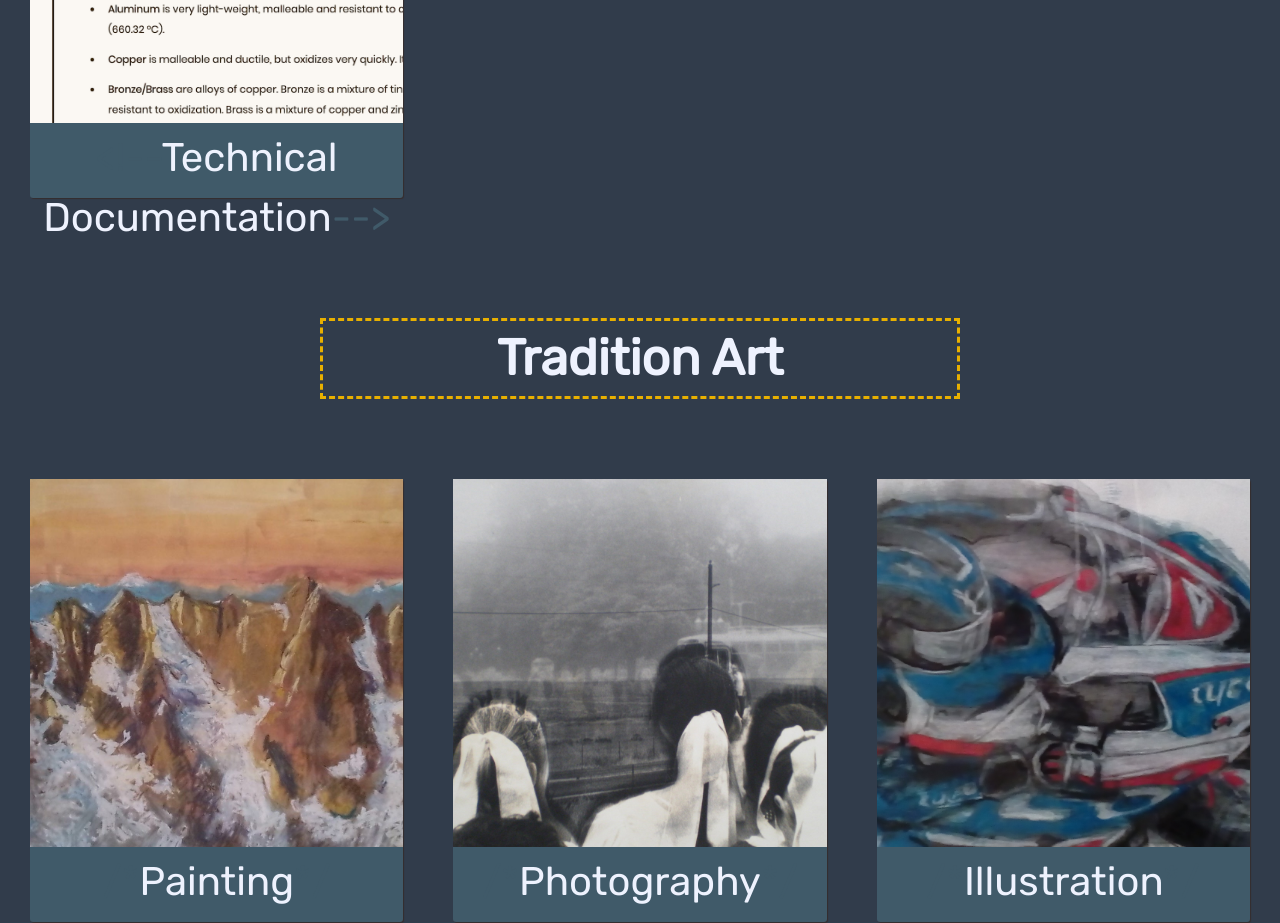
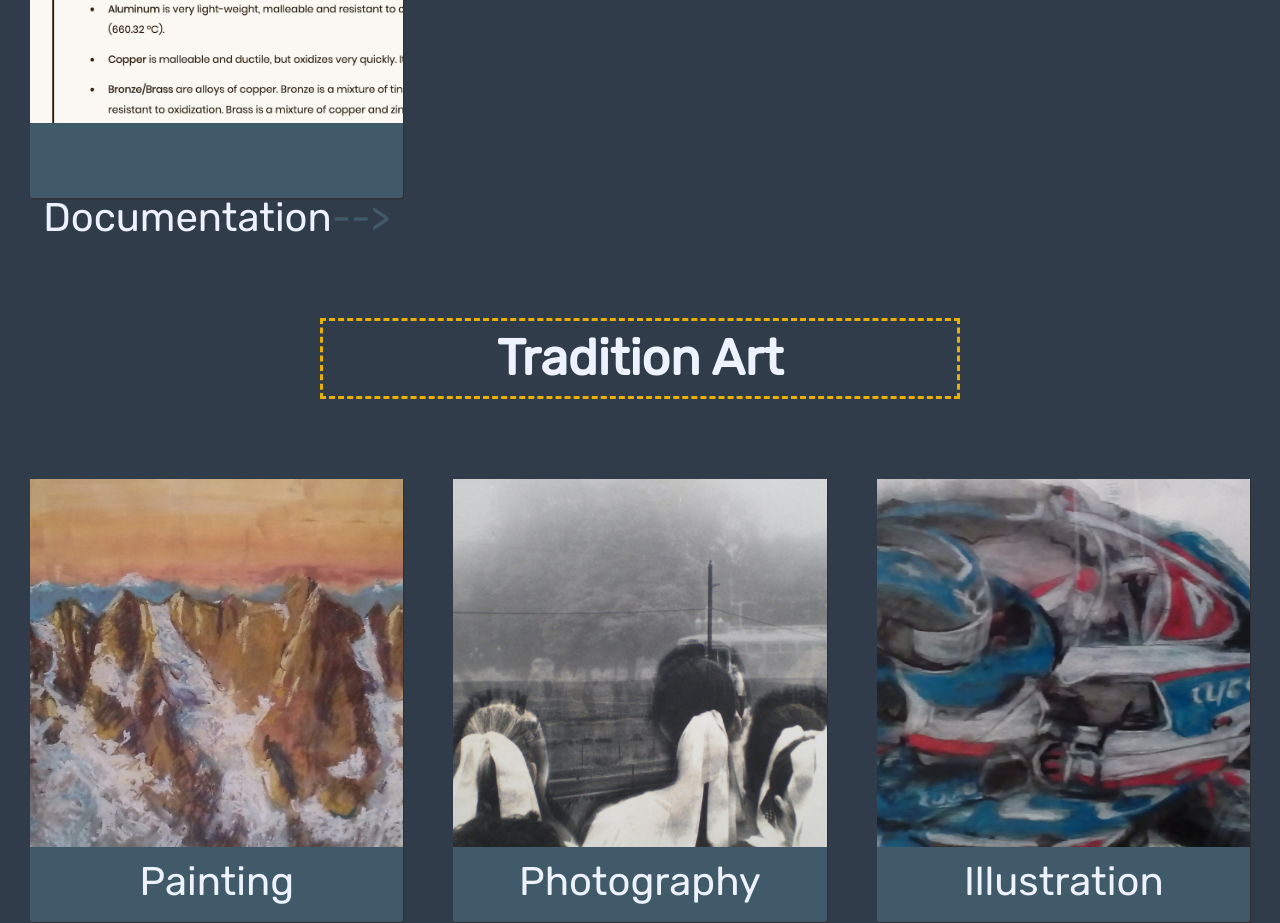
Before and after one commit to HelenHMaher/portfolio, a plain HTML site: page index.html in a window 1280 px wide. Shown: the part 1940-2863 px from the top of the page. Drawn offline with Linux system fonts and the light colour scheme.

Commit message:
format fix

```diff
--- a/index.html
+++ b/index.html
@@ -33,8 +33,7 @@
     </a>
     <a href="https://codepen.io/helen_maher/pen/VwwQpeG" target="_blank" class="project-tile">
       <img class="project-image" src="thumbnails/technicalDoc.png" alt="technical documentation page" />
-      <p class="project-title"><span class="symbol">&lt!--</span>Technical Documentation<span
-          class="symbol">--&gt</span></p>
+      <p class="project-title"><span class="symbol">&lt!--</span>Documentation<span class="symbol">--&gt</span></p>
     </a>
   </div>
 </section>
```
